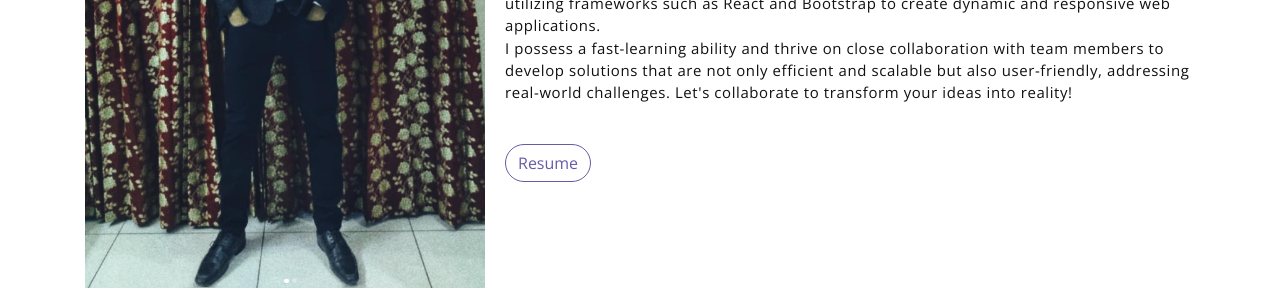
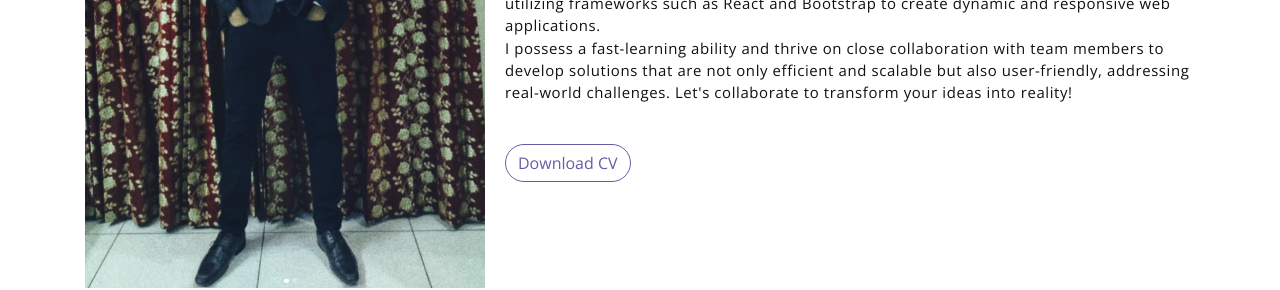
Before and after one commit to RIKIN009/Portfolio, a plain HTML site: page index.html in a window 1280 px wide. Shown: the part 1060-1350 px from the top of the page. Drawn offline with nearby package versions, Linux system fonts and the light colour scheme; a web font is replaced by a local one.

Commit message:
Update index.html

```diff
--- a/index.html
+++ b/index.html
@@ -81,7 +81,7 @@
                         <br>
                         I possess a fast-learning ability and thrive on close collaboration with team members to develop solutions that are not only efficient and scalable but also user-friendly, addressing real-world challenges. Let's collaborate to transform your ideas into reality!
                     </p>
-                    <button class="btn-rounded btn btn-outline-primary mt-4"><a href="https://drive.google.com/file/d/1uxa35DcTXpqJ5aCauiulsg0ZhKPXiZ4R/view?usp=sharing" target="_blank" >Resume</a></button>
+                    <a href="https://drive.google.com/file/d/1uxa35DcTXpqJ5aCauiulsg0ZhKPXiZ4R/view?usp=sharing" target="_blank" ><button class="btn-rounded btn btn-outline-primary mt-4">Download CV</button></a>
                 </div>
             </div><!-- end of about wrapper -->
         </div><!-- end of container -->
```
